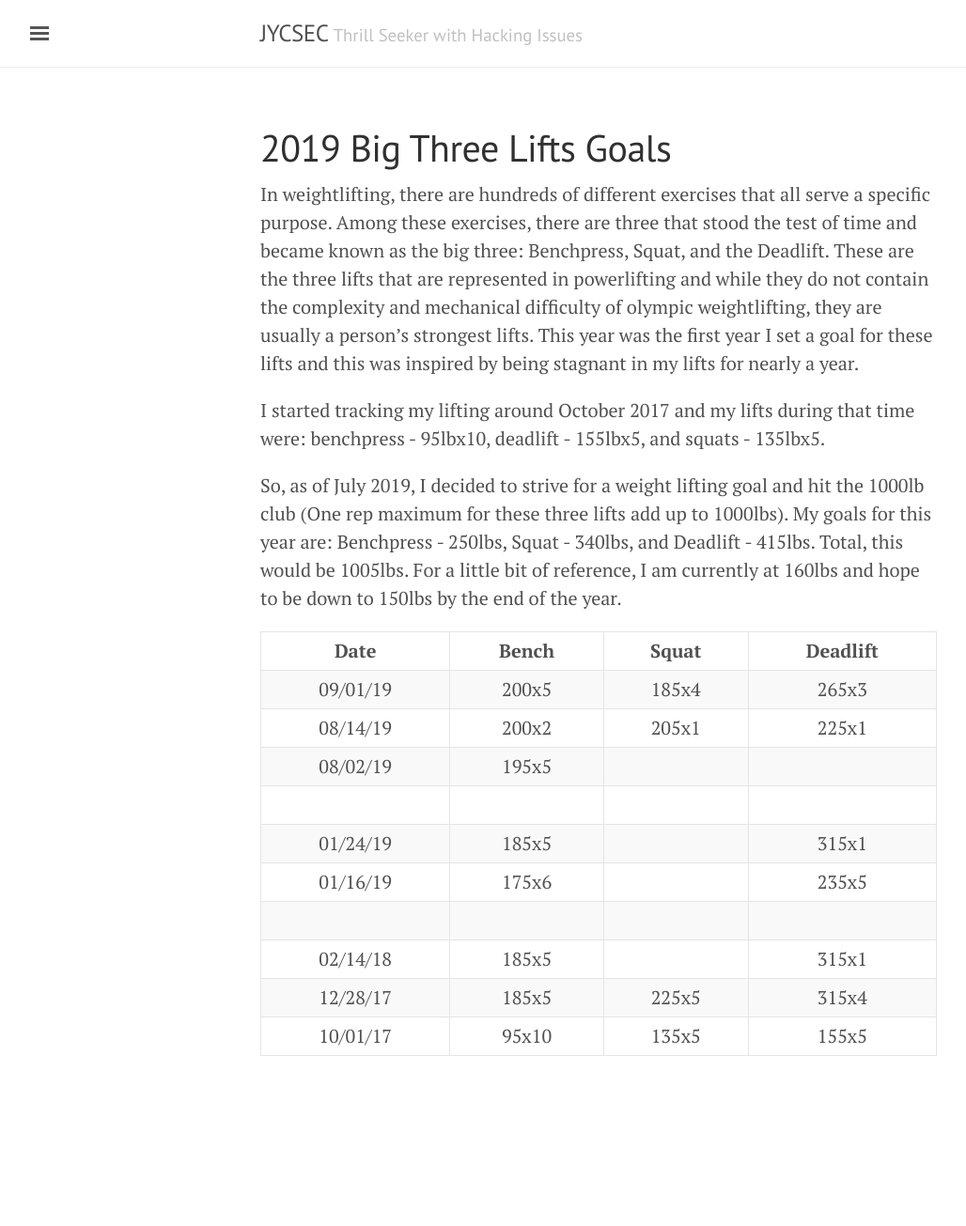
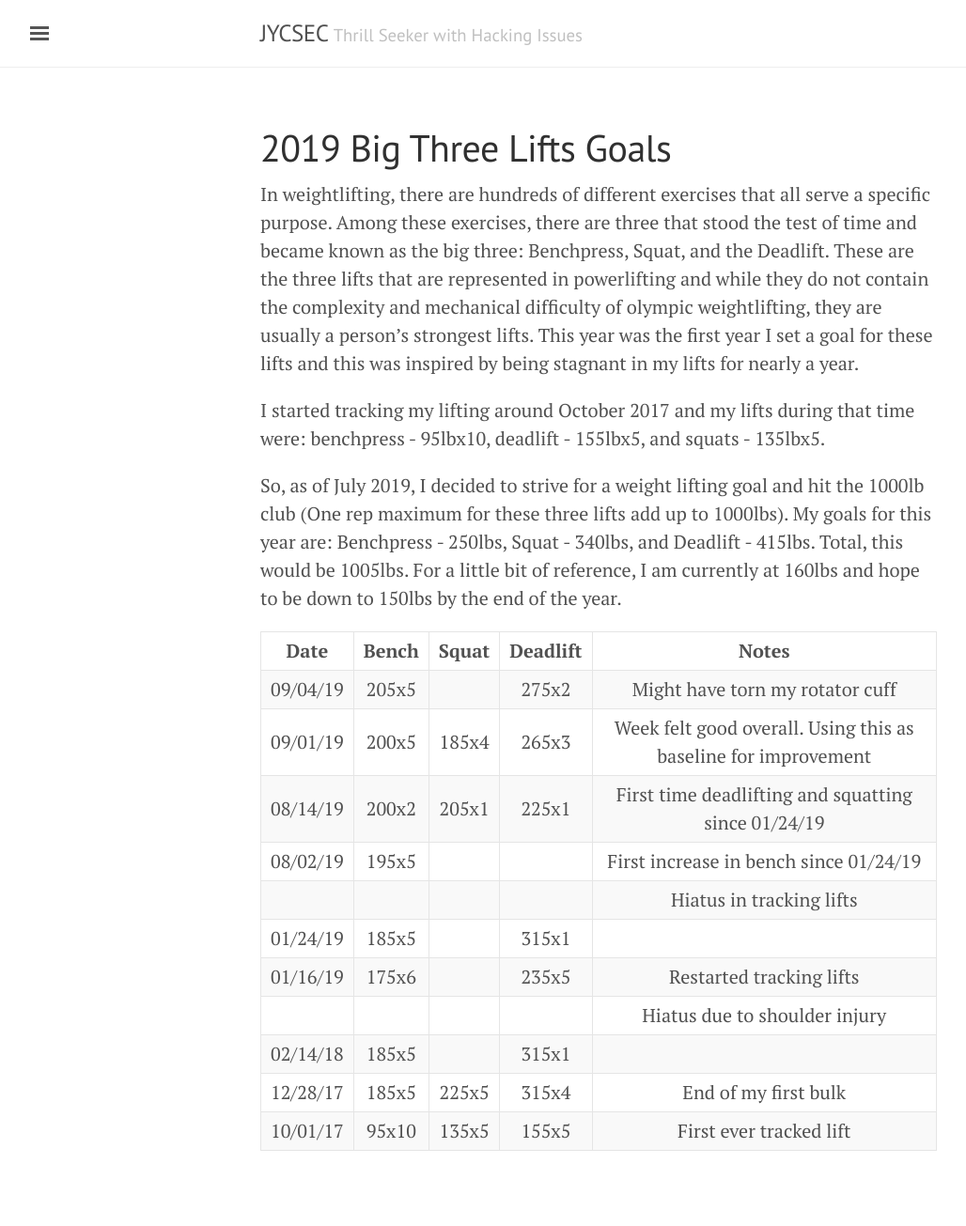
Before and after one commit to JYCSEC/jycsec.github.io, a Jekyll site: the page built from _fitness/2019-big-three.md, in a window 1280 px wide. Shown: the whole page at 94% size, without its empty margins (3-1031 px from the left). Built offline with Jekyll 4.4.1, drawn with Linux system fonts in a browser that asks for light colours; nearby versions of some CDN libraries; before the commit the page ends 1204 px from its top, so only the background shows below that.

Commit message:
updated lifts

```diff
--- a/_fitness/2019-big-three.md
+++ b/_fitness/2019-big-three.md
@@ -9,15 +9,16 @@ I started tracking my lifting around October 2017 and my lifts during that time
 
 So, as of July 2019, I decided to strive for a weight lifting goal and hit the 1000lb club (One rep maximum for these three lifts add up to 1000lbs). My goals for this year are: Benchpress - 250lbs, Squat - 340lbs, and Deadlift - 415lbs. Total, this would be 1005lbs. For a little bit of reference, I am currently at 160lbs and hope to be down to 150lbs by the end of the year.
 
-| Date     | Bench | Squat | Deadlift |
-| :------: | :---: | :---: | :------: |
-| 09/01/19 | 200x5 | 185x4 | 265x3    |
-| 08/14/19 | 200x2 | 205x1 | 225x1    |
-| 08/02/19 | 195x5 |       |          |
-|          |       |       |          |
-| 01/24/19 | 185x5 |       | 315x1    |
-| 01/16/19 | 175x6 |       | 235x5    |
-|          |       |       |          |
-| 02/14/18 | 185x5 |       | 315x1    |
-| 12/28/17 | 185x5 | 225x5 | 315x4    |
-| 10/01/17 | 95x10 | 135x5 | 155x5    |
+| Date     | Bench | Squat | Deadlift | Notes |
+| :------: | :---: | :---: | :------: | :---: |
+| 09/04/19 | 205x5 |       | 275x2    | Might have torn my rotator cuff |
+| 09/01/19 | 200x5 | 185x4 | 265x3    | Week felt good overall. Using this as baseline for improvement |
+| 08/14/19 | 200x2 | 205x1 | 225x1    | First time deadlifting and squatting since 01/24/19 |
+| 08/02/19 | 195x5 |       |          | First increase in bench since 01/24/19 |
+|          |       |       |          | Hiatus in tracking lifts |
+| 01/24/19 | 185x5 |       | 315x1    | |
+| 01/16/19 | 175x6 |       | 235x5    | Restarted tracking lifts |
+|          |       |       |          | Hiatus due to shoulder injury |
+| 02/14/18 | 185x5 |       | 315x1    | |
+| 12/28/17 | 185x5 | 225x5 | 315x4    | End of my first bulk |
+| 10/01/17 | 95x10 | 135x5 | 155x5    | First ever tracked lift |
```
